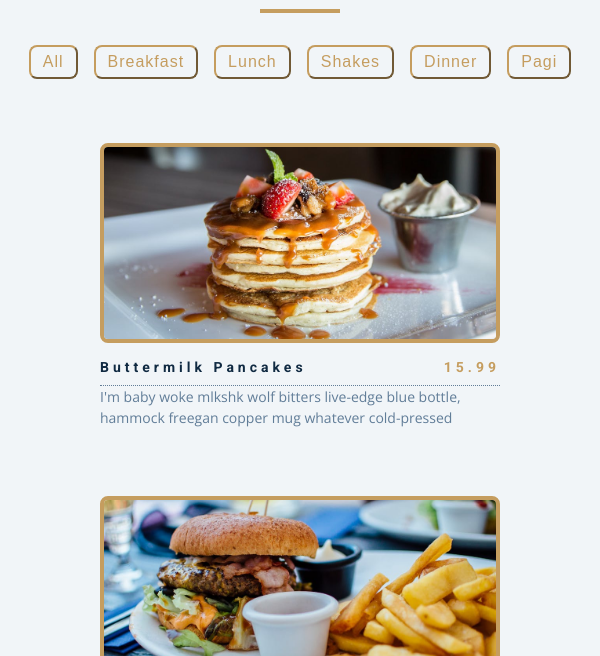
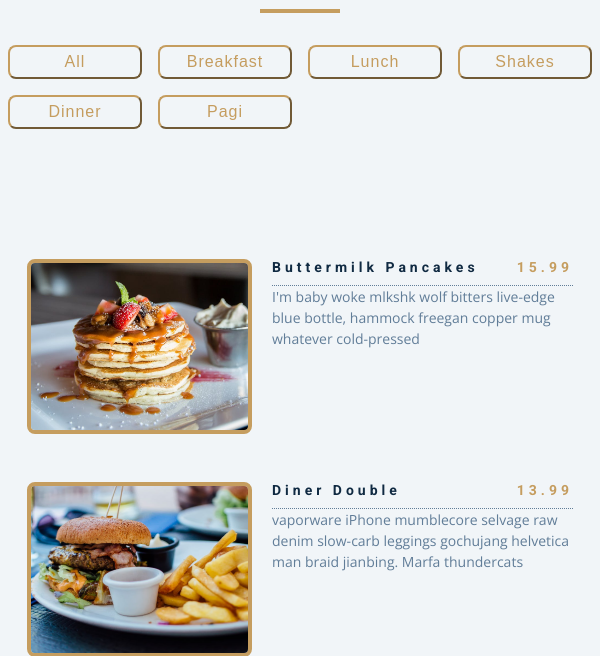
Before and after one commit to ardhiS/menu-with-filter-category, a plain HTML site: page index.html in a window 600 px wide. Shown: the part 144-800 px from the top of the page. Drawn offline with nearby package versions, Linux system fonts and the light colour scheme.

Commit message:
menambahkan display grid untuk ukuran layar 400px

```diff
--- a/app.js
+++ b/app.js
@@ -139,7 +139,8 @@ function displayButton(menu) {
 // display menu item
 function displayMenuItem(item) {
   let menus = item.map(function (m) {
-    return `<article class="menu-item">
+    return `
+        <article class="menu-item">
           <img class="photo" src="${m.img}" alt="menu-item" />
           <div class="item-info">
             <header>
@@ -150,7 +151,8 @@ function displayMenuItem(item) {
               ${m.desc}
             </p>
           </div>
-        </article>`;
+        </article>
+        `;
   });
   menus = menus.join("");
   sectionCenter.innerHTML = menus;
--- a/styles.css
+++ b/styles.css
@@ -209,7 +209,7 @@ Menu
   color: var(--clr-white);
 }
 .section-center {
-  width: 90vw;
+  width: 91vw;
   margin: 0 auto;
   max-width: 1170px;
   display: grid;
@@ -243,14 +243,26 @@ Menu
   padding-top: 1rem;
 }
 
-@media screen and (min-width: 768px) {
+@media screen and (min-width: 600px) {
   .menu-item {
     grid-template-columns: 225px 1fr;
     gap: 0 1.25rem;
-    max-width: 40rem;
+    max-width: 60rem;
   }
+
   .photo {
     height: 175px;
+  }
+}
+
+@media screen and (max-width: 600px) {
+  .btn-container {
+    display: grid;
+    grid-template-columns: 1fr 1fr 1fr 1fr;
+    grid-template-rows: 1fr 1fr 1fr;
+  }
+  .filter-btn {
+    margin-bottom: 1rem;
   }
 }
 @media screen and (min-width: 1200px) {
```
